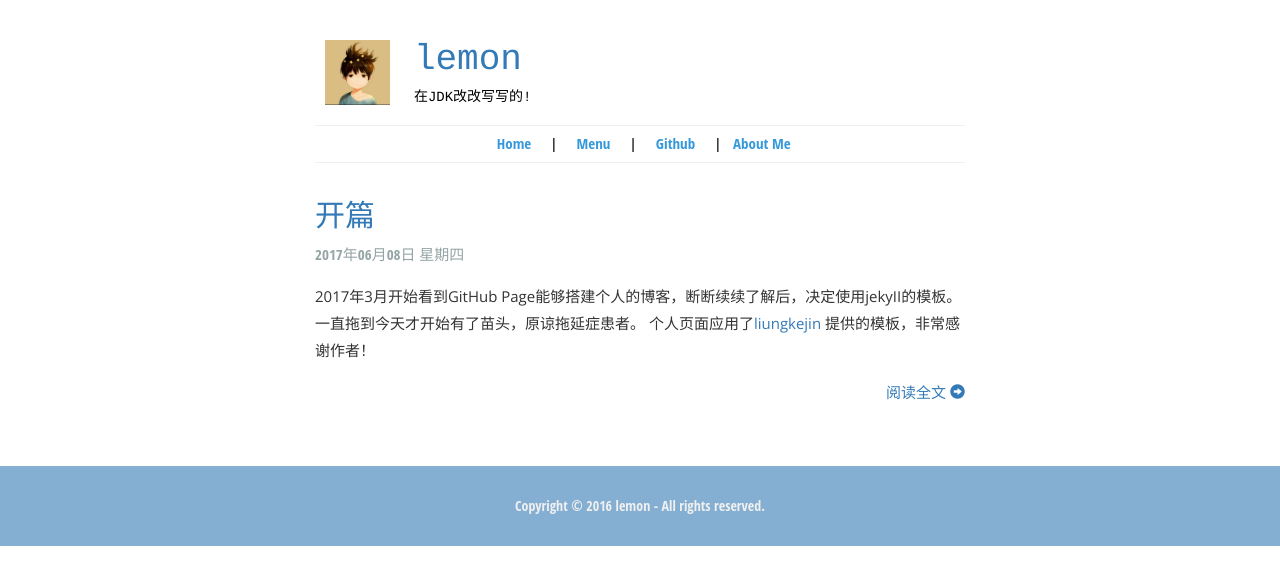
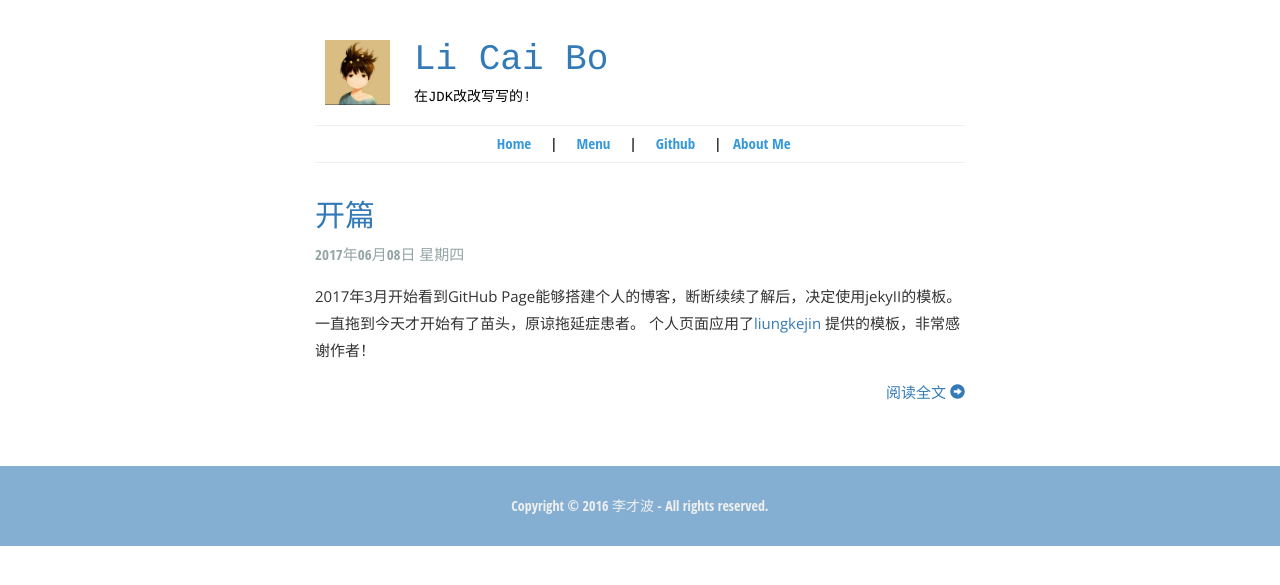
Before and after one commit to lcbbcl/licaibo.github.io, a Jekyll site: the page built from index.html, in a window 1280 px wide. Shown: the top 585 px of the page. Built offline with Jekyll 4.4.1, drawn with Linux system fonts in a browser that asks for light colours.

Commit message:
第一篇博客

```diff
--- a/_config.yml
+++ b/_config.yml
@@ -1,5 +1,5 @@
 # Site settings
-title: lemon
+title: Li Cai Bo
 description: life && work
 favicon: /assets/img/avatar.JPG
 baseurl:
@@ -11,7 +11,7 @@ rss_url:
 highlight: true
 #highlighter: rouge
 
-timezone: Asia/Shanghai
+timezone: Asia/HaiNan
 
 markdown: kramdown
 kramdown:
--- a/_data/author.yml
+++ b/_data/author.yml
@@ -1,5 +1,5 @@
 # Author settings
-name: lemon
+name: 李才波
 title: JAVA 开发工程师
 address: 中国, 海南
 email: 871107274@qq.com
--- a/_data/blog.yml
+++ b/_data/blog.yml
@@ -1,2 +1,2 @@
-title: lemon
+title: Li Cai Bo
 description: 在JDK改改写写的!
```
